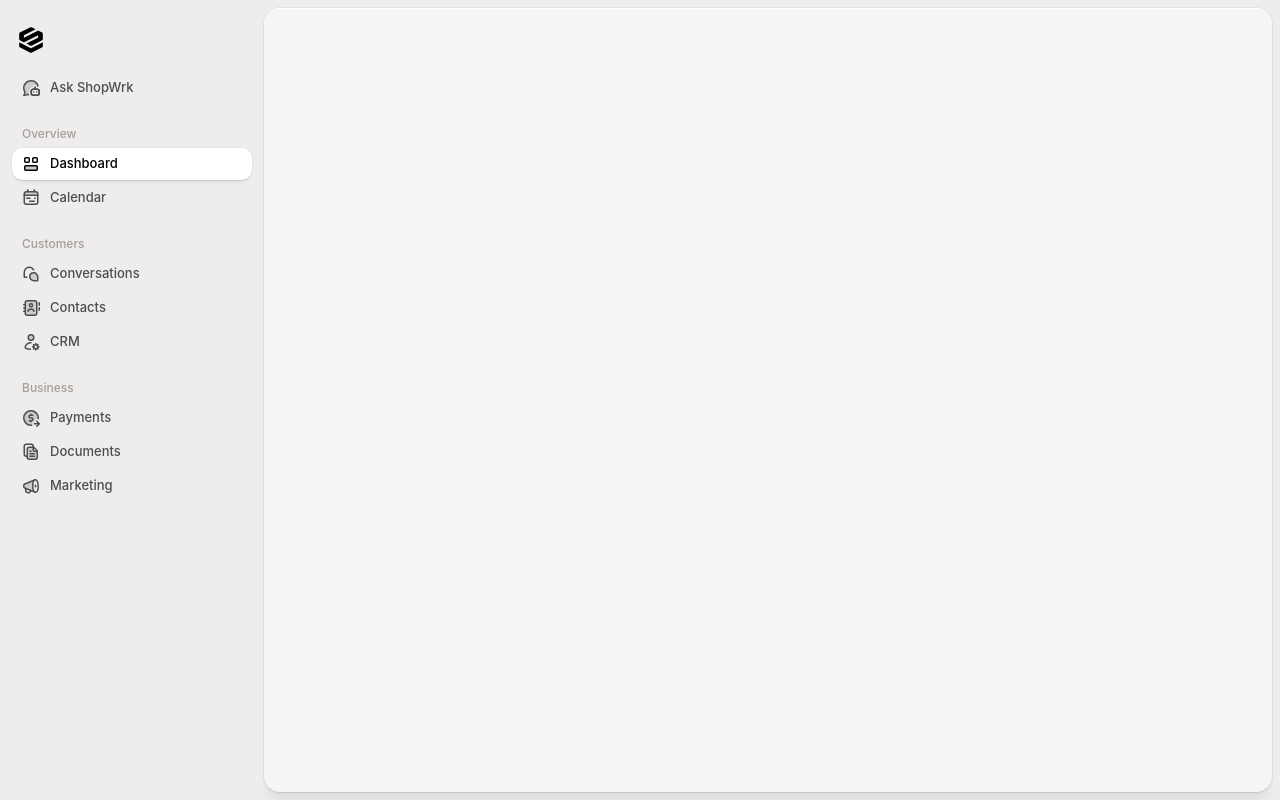
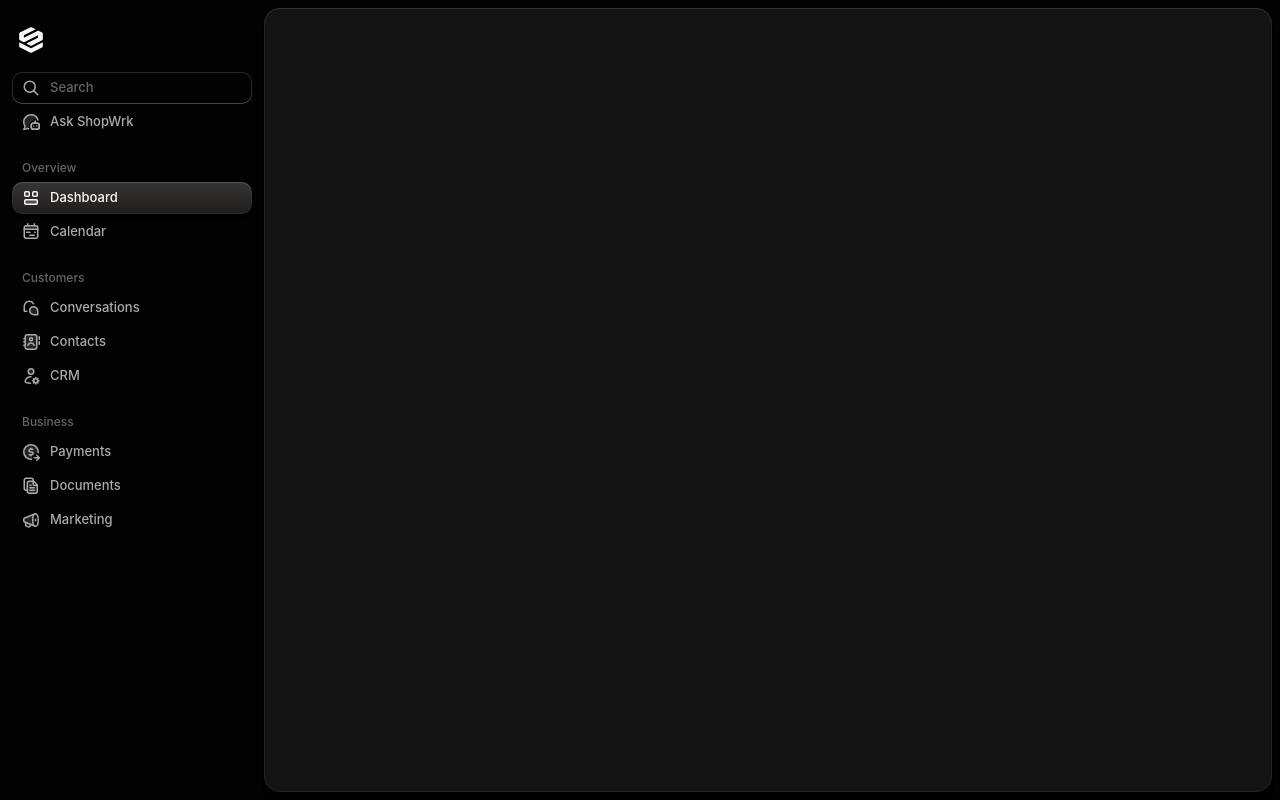
Before and after one commit to sebastiano-guerriero/lab01-shopwrk-layout, a React (Vite) app: page / in a window 1280 px wide. Built offline with nearby package versions, Linux system fonts and the light colour scheme; a web font is replaced by a local one.

Commit message:
Add search button with magnifier icon to navigation in App component; update body class in index.html for dark mode support.

```diff
--- a/App.tsx
+++ b/App.tsx
@@ -6,6 +6,7 @@ import { CalendarPlanningOutlineDuo18 } from "./components/icons/CalendarPlannin
 import { CircleDollarOutOutlineDuo18 } from "./components/icons/CircleDollarOutOutlineDuo18";
 import { FilesContentOutlineDuo18 } from "./components/icons/FilesContentOutlineDuo18";
 import { GridLayout5OutlineDuo18 } from "./components/icons/GridLayout5OutlineDuo18";
+import { MagnifierOutline18 } from "./components/icons/MagnifierOutline18";
 import { MegaphoneOutlineDuo18 } from "./components/icons/MegaphoneOutlineDuo18";
 import { MsgRobotOutlineDuo18 } from "./components/icons/MsgRobotOutlineDuo18";
 import { Msgs2OutlineDuo18 } from "./components/icons/Msgs2OutlineDuo18";
@@ -26,6 +27,11 @@ export default function App() {
           </header>
 
           <NavList className="mb-6">
+            <button className="group h-8 flex items-center gap-2.5 w-full rounded-[10px] px-2.5 select-none light:bg-contrast-high/3 hover:bg-contrast-high/5 light:inset-ring-1 light:inset-ring-contrast-high/5 light:shadow-2xs light:shadow-white/20 light:inset-shadow-2xs light:inset-shadow-contrast-high/5 dark:shadow-[inset_0px_-1px_0px_rgba(248,247,247,0.15),inset_0px_0px_0px_1px_rgba(248,247,247,0.15)]">
+              <MagnifierOutline18 className="text-contrast-medium group-hover:text-contrast-high" />
+              <span className="text-contrast-low">Search</span>
+            </button>
+
             <NavItem icon={<MsgRobotOutlineDuo18 duoOpacity={0.2} />}>
               Ask ShopWrk
             </NavItem>
--- /dev/null
+++ b/components/icons/MagnifierOutline18.tsx
@@ -0,0 +1,14 @@
+import type { SVGProps } from "react";
+
+export type MagnifierOutline18Props = SVGProps<SVGSVGElement> & {
+  strokeWidth?: number | string;
+};
+
+export function MagnifierOutline18({
+  strokeWidth = 1.5,
+  ...props
+}: MagnifierOutline18Props) {
+  return (
+    <svg xmlns="http://www.w3.org/2000/svg" width={18} height={18} viewBox="0 0 18 18" {...props}><path d="M15.75 15.75L11.6386 11.6386" stroke="currentColor" strokeWidth={strokeWidth} strokeLinecap="round" strokeLinejoin="round" data-color="color-2" fill="none"></path> <path d="M7.75 13.25C10.7875 13.25 13.25 10.7875 13.25 7.75C13.25 4.7125 10.7875 2.25 7.75 2.25C4.7125 2.25 2.25 4.7125 2.25 7.75C2.25 10.7875 4.7125 13.25 7.75 13.25Z" stroke="currentColor" strokeWidth={strokeWidth} strokeLinecap="round" strokeLinejoin="round" fill="none"></path></svg>
+  );
+}
--- a/index.html
+++ b/index.html
@@ -6,7 +6,7 @@
     <meta name="viewport" content="width=device-width, initial-scale=1" />
     <link rel="preconnect" href="https://rsms.me/" />
   </head>
-  <body class="light bg-background-darker">
+  <body class="dark bg-background-darker">
     <div id="root"></div>
     <script type="module" src="/main.tsx"></script>
   </body>
```
